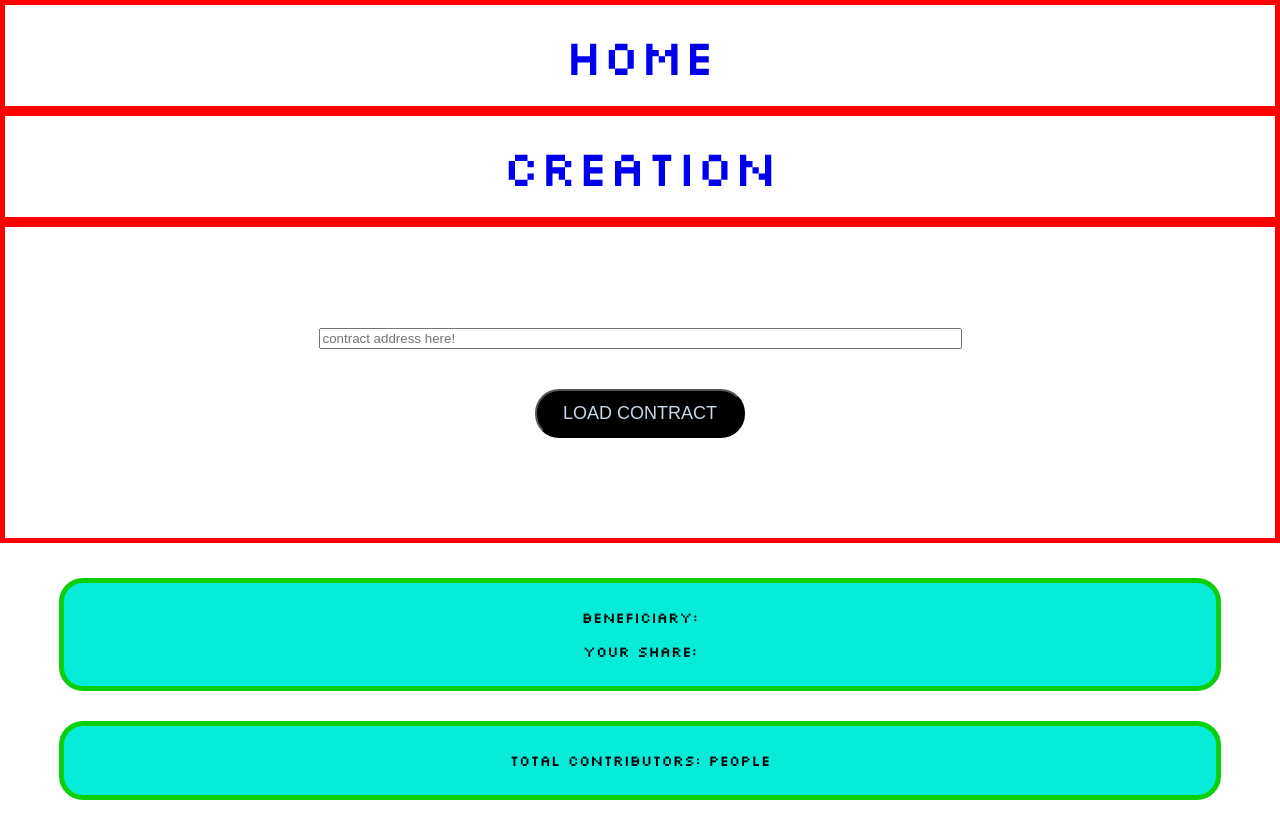
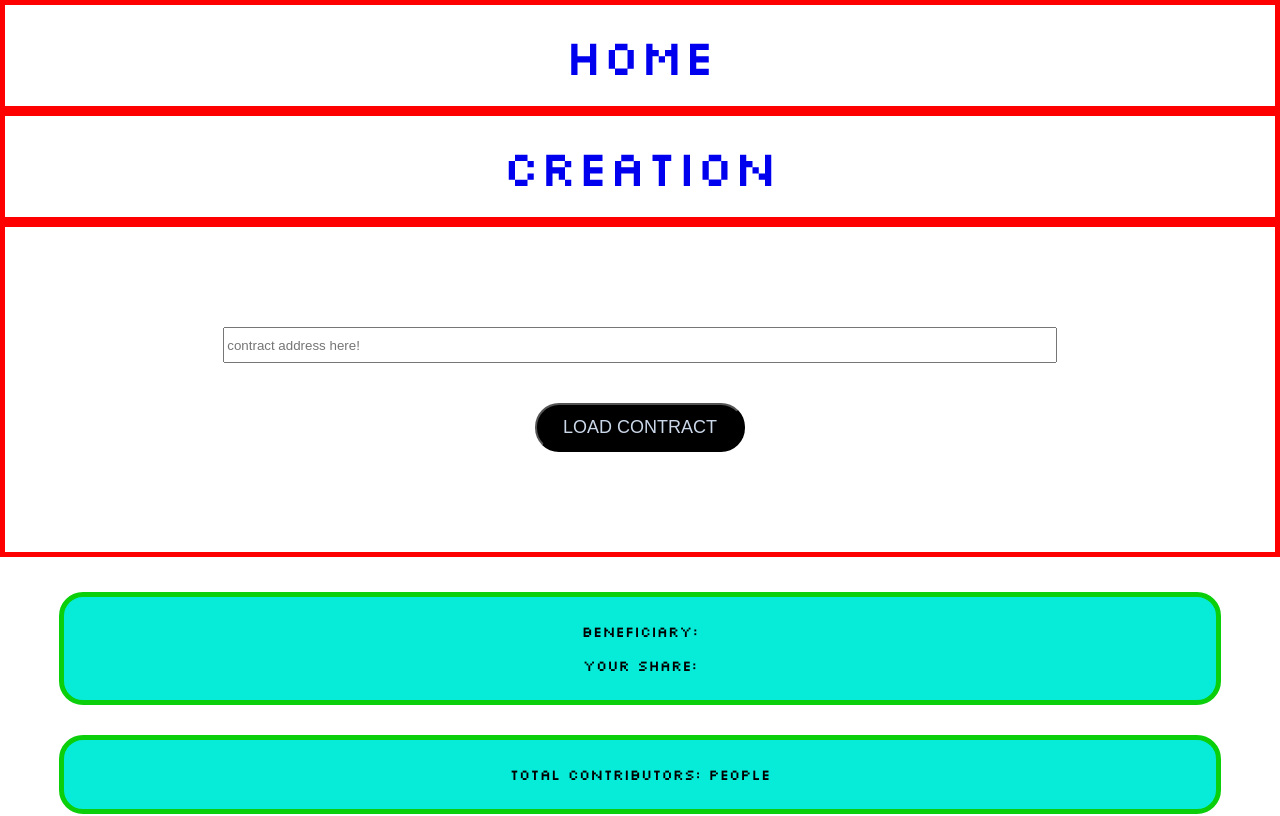
Before and after one commit to Banksy-said-hi/Dong-React, a React (Create React App) app: page /payment in a window 1280 px wide. Shown: the top 816 px of the page. Built offline with nearby package versions, Linux system fonts and the light colour scheme.

Commit message:
CSS Improvement

```diff
--- a/src/App.css
+++ b/src/App.css
@@ -89,7 +89,8 @@
 }
 
 .form input[type="text"] {
-  width: 50%;
+  width: 65%;
+  height: 30px;
 }
 
 .button {
```
